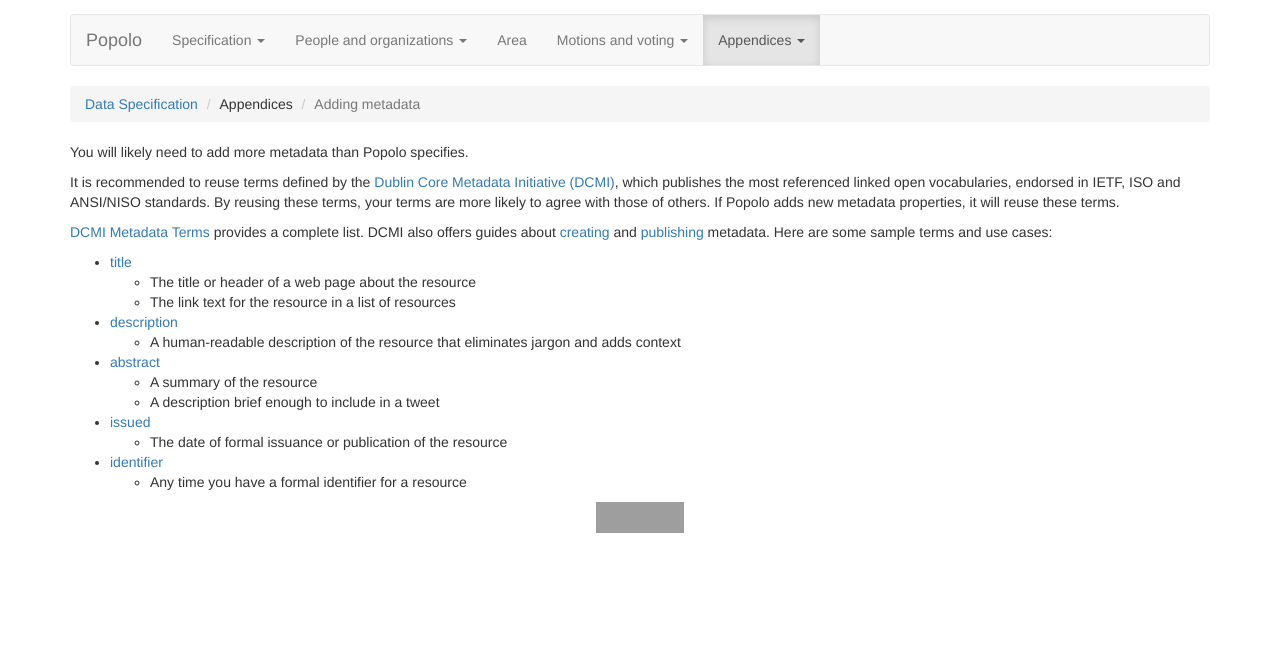
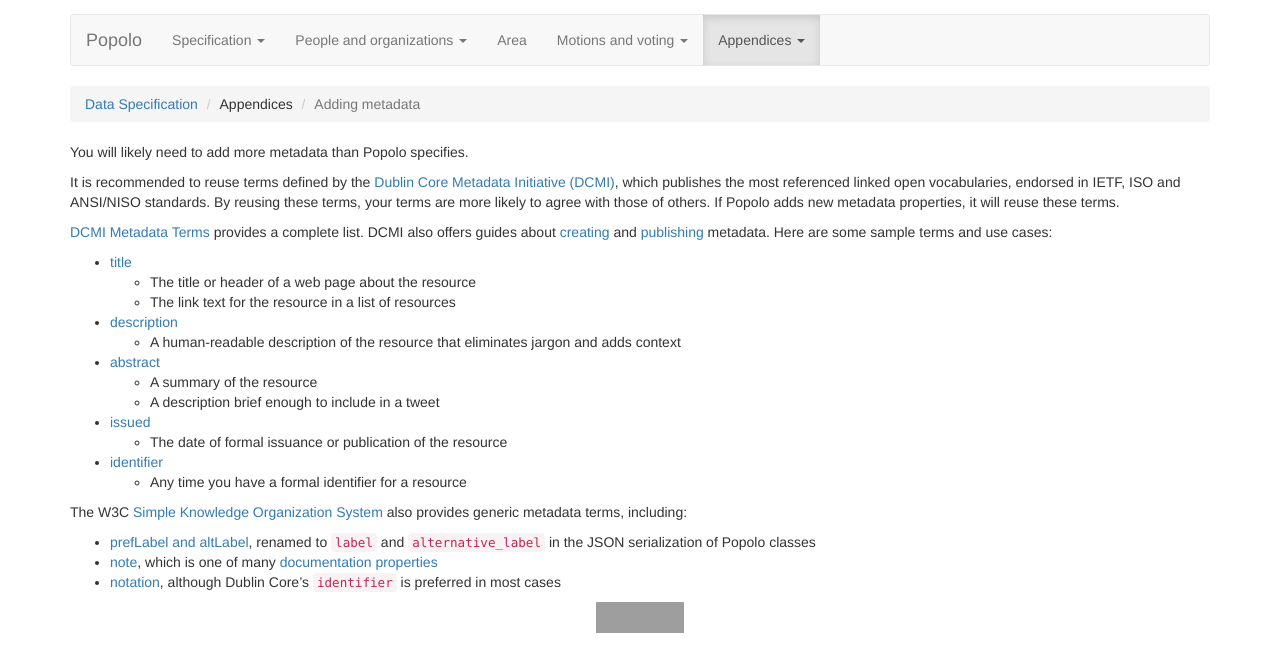
Before and after one commit to popolo-project/popolo-spec, a Jekyll site: the page built from appendices/adding-metadata.md, in a window 1280 px wide. Shown: the top 672 px of the page. Built offline with Jekyll 4.4.1, drawn with Linux system fonts in a browser that asks for light colours; nearby versions of some CDN libraries; Markdown is read by kramdown in place of the engine named in the settings; grey boxes are pictures that could not be loaded.

Commit message:
add skos to adding metadata appendix

```diff
--- a/appendices/adding-metadata.md
+++ b/appendices/adding-metadata.md
@@ -29,3 +29,9 @@ It is recommended to reuse terms defined by the [Dublin Core Metadata Initiative
   * The date of formal issuance or publication of the resource
 * [identifier](http://dublincore.org/documents/dcmi-terms/#terms-identifier)
   * Any time you have a formal identifier for a resource
+
+The W3C [Simple Knowledge Organization System](http://www.w3.org/TR/skos-reference/) also provides generic metadata terms, including:
+
+* [prefLabel and altLabel](http://www.w3.org/TR/skos-reference/#labels), renamed to `label` and `alternative_label` in the JSON serialization of Popolo classes
+* [note](http://www.w3.org/TR/skos-reference/#notes), which is one of many [documentation properties](http://www.w3.org/TR/skos-reference/#notes)
+* [notation](http://www.w3.org/TR/skos-reference/#notations), although Dublin Core's `identifier` is preferred in most cases
```
